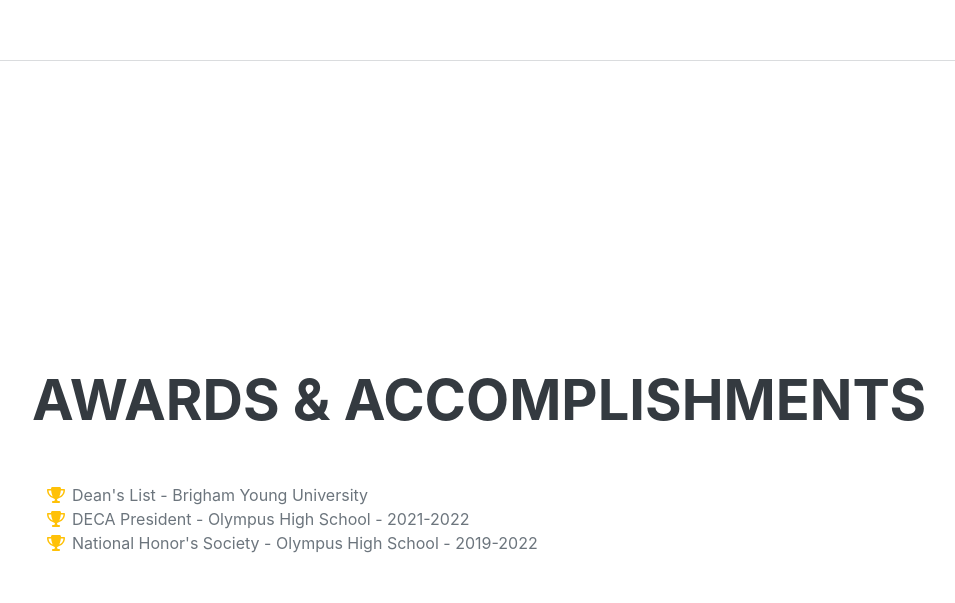
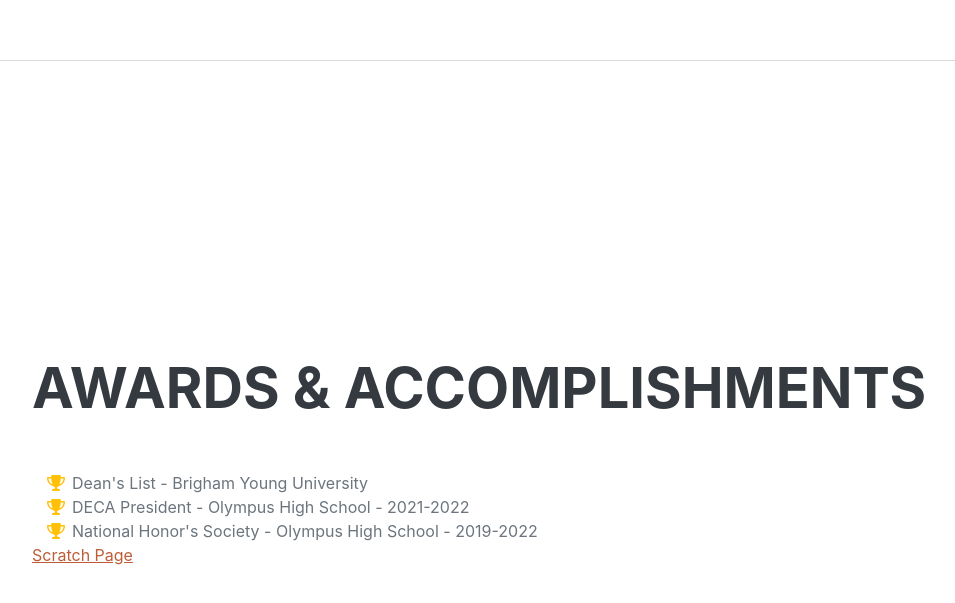
Before and after one commit to mirapete/IS-201, a plain HTML site: page index.html in a window 1280 px wide. Shown: the part 3976-4579 px from the top of the page, without its empty margins (288-1243 px from the left). Drawn offline with nearby package versions, Linux system fonts and the light colour scheme; a web font is replaced by a local one.

Commit message:
Add files via upload

```diff
--- a/index.html
+++ b/index.html
@@ -155,6 +155,7 @@
                             National Honor's Society - Olympus High School - 2019-2022
                         </li>
                     </ul>
+                    <a href="/scratch.html">Scratch Page</a>
                 </div>
             </section>
         </div>
```
